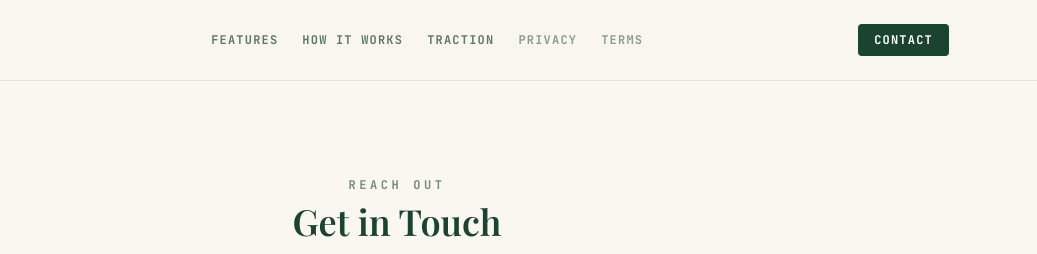
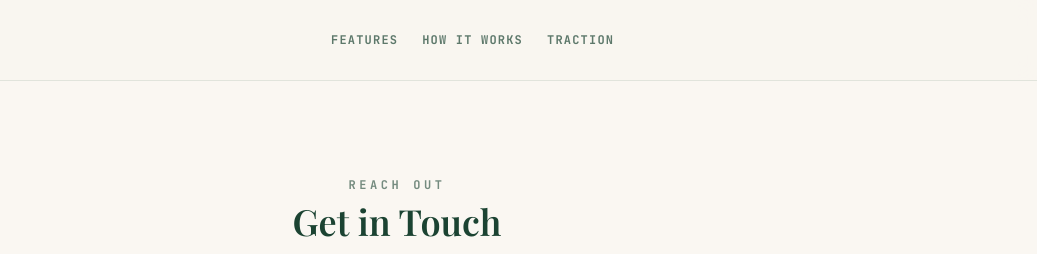
Before and after one commit to NestEyeAI/landing-page, a website: page public/contact.html in a window 1280 px wide. Shown: the top 254 px of the page, 243-1280 px from the left. Drawn offline with nearby package versions, Linux system fonts and the light colour scheme; a web font is replaced by a local one.

Commit message:
refactor(web): Clean up nav links and balance feature cards
Remove Privacy and Terms from the header nav across all pages — they
now live only in the footer for a cleaner look.

Make the nav/footer self-aware so the link to the current page is
hidden on that page:

- Contact page: no Contact button in the header and no Contact link
  in the footer.
- Privacy page: no Privacy link in the footer.
- Terms page: no Terms link in the footer.

Tighten the Environmental Monitoring card description so its height
matches the Early Disease Detection card in the centered row.

```diff
--- a/public/contact.html
+++ b/public/contact.html
@@ -30,14 +30,8 @@
                 <a href="index.html#features" class="hover:text-forest transition-colors">Features</a>
                 <a href="index.html#how-it-works" class="hover:text-forest transition-colors">How It Works</a>
                 <a href="index.html#traction" class="hover:text-forest transition-colors">Traction</a>
-                <a href="privacy.html" class="text-forest/50 hover:text-forest transition-colors">Privacy</a>
-                <a href="terms.html" class="text-forest/50 hover:text-forest transition-colors">Terms</a>
             </div>
             <div class="flex items-center gap-2">
-                <a href="contact.html"
-                   class="hidden sm:inline-flex px-4 py-2 text-xs font-bold uppercase tracking-widest bg-forest text-white rounded">
-                    Contact
-                </a>
                 <button id="mobile-menu-btn" class="sm:hidden p-2 text-forest" aria-label="Open menu">
                     <svg class="w-6 h-6" fill="none" stroke="currentColor" viewBox="0 0 24 24"><path stroke-linecap="round" stroke-linejoin="round" stroke-width="2" d="M4 6h16M4 12h16M4 18h16"/></svg>
                 </button>
@@ -48,9 +42,6 @@
                 <a href="index.html#features" class="block text-sm font-bold uppercase tracking-widest text-forest/70 hover:text-forest">Features</a>
                 <a href="index.html#how-it-works" class="block text-sm font-bold uppercase tracking-widest text-forest/70 hover:text-forest">How It Works</a>
                 <a href="index.html#traction" class="block text-sm font-bold uppercase tracking-widest text-forest/70 hover:text-forest">Traction</a>
-                <a href="privacy.html" class="block text-sm font-bold uppercase tracking-widest text-forest/50 hover:text-forest">Privacy</a>
-                <a href="terms.html" class="block text-sm font-bold uppercase tracking-widest text-forest/50 hover:text-forest">Terms</a>
-                <a href="contact.html" class="block w-full text-center px-4 py-3 text-xs font-bold uppercase tracking-widest bg-forest text-white rounded">Contact</a>
             </div>
         </div>
     </nav>
@@ -119,7 +110,6 @@
             <div class="flex items-center gap-5 text-forest/60">
                 <a href="privacy.html" class="hover:text-forest transition-colors">Privacy</a>
                 <a href="terms.html" class="hover:text-forest transition-colors">Terms</a>
-                <a href="contact.html" class="hover:text-forest transition-colors">Contact</a>
             </div>
             <p class="text-forest/40">&copy; 2026 nesteye.ai</p>
         </div>
```
Also changed, not shown: public/index.html (+1 -5 lines), public/privacy.html (+0 -3 lines), public/terms.html (+0 -3 lines), public/styles.css.
